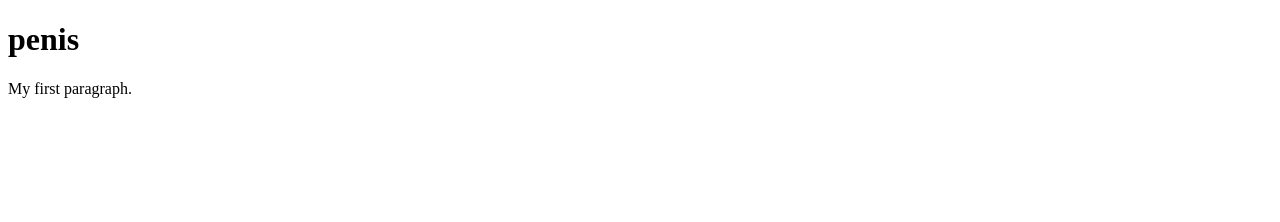
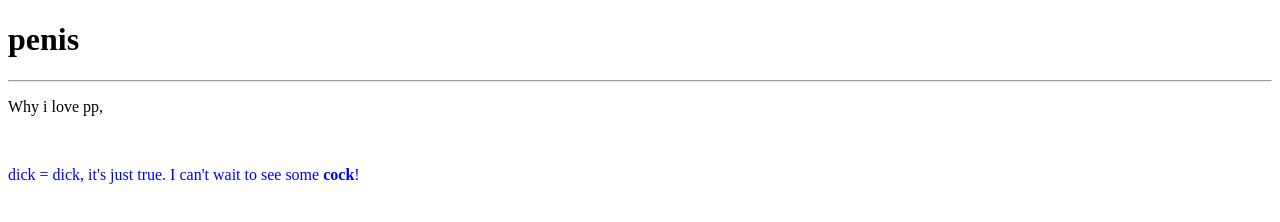
Before and after one commit to Tiemonous/Tiemonous.github.io, a plain HTML site: page index.html in a window 1280 px wide. Drawn offline with Linux system fonts and the light colour scheme.

Commit message:
Update index.html

```diff
--- a/index.html
+++ b/index.html
@@ -12,8 +12,10 @@
     <body>
 
     <h1>penis</h1>
-
-    <p>My first paragraph.</p>
+    <hr>
+    <p>Why i love pp,</p>
+    <br>
+    <p style="color:blue">dick = dick, it's just true. I can't wait to see some <b>cock</b>!</p>
 
     </body>
 </html>
```
